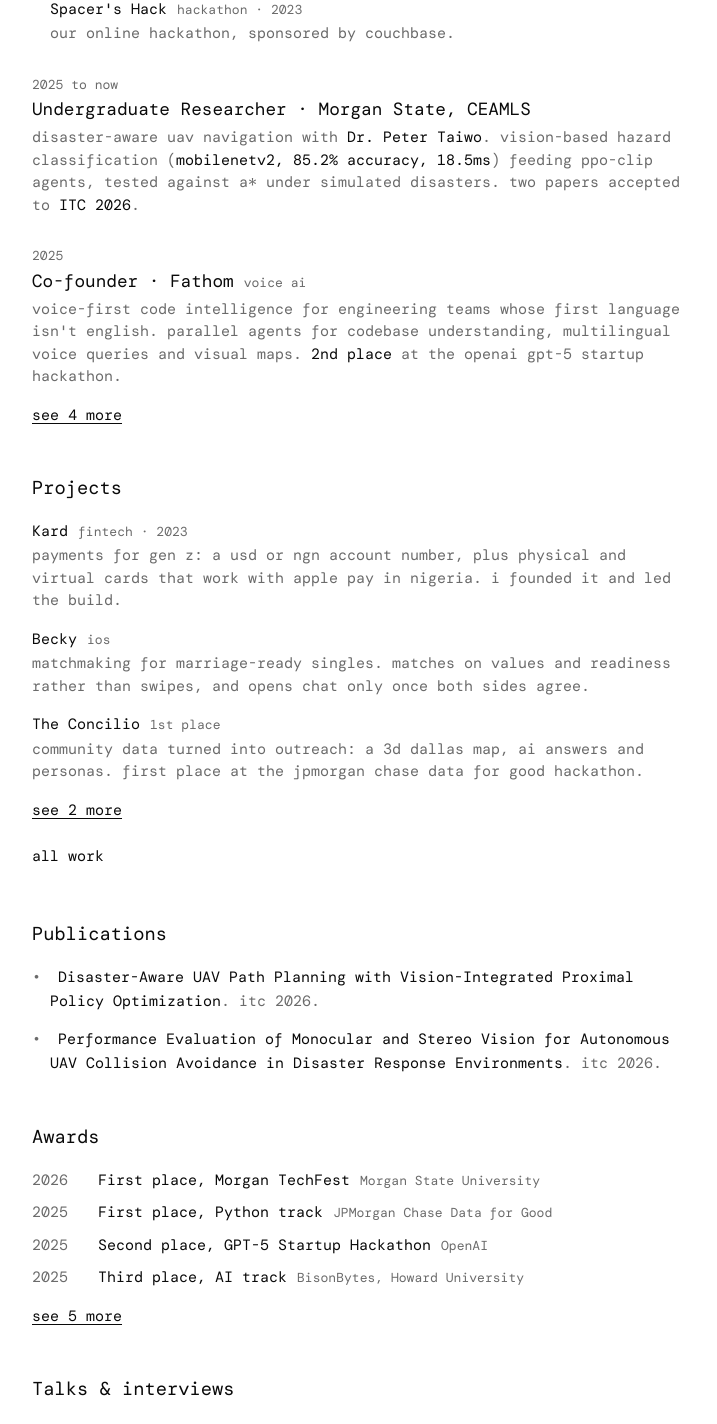
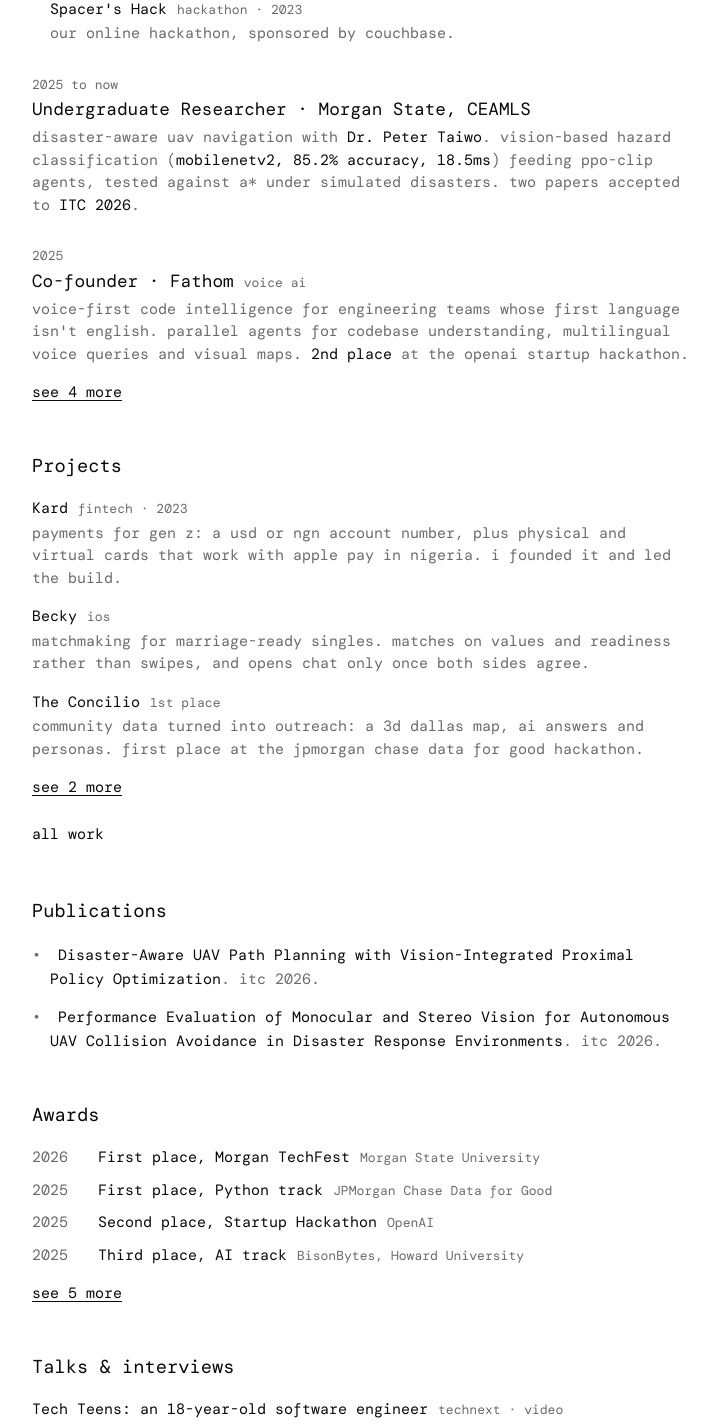
Before and after one commit to clintonimaroo/clinton, a Next.js app: page / in a window 1280 px wide. Shown: the part 912-2336 px from the top of the page, without its empty margins (278-995 px from the left). Built offline with nearby package versions, Linux system fonts and the light colour scheme.

Commit message:
Drop GPT-5 from the OpenAI hackathon mentions

```diff
--- a/src/app/layout.tsx
+++ b/src/app/layout.tsx
@@ -24,7 +24,7 @@ export const viewport: Viewport = {
 const themeScript = `(function(){document.documentElement.dataset.theme='light'})()`
 
 const description =
-  'Clinton Imaro is a Nigerian software engineer, ML engineer, startup founder and product leader based in San Francisco. Co-founded Fathom (2nd place, GPT-5 OpenAI Hackathon). Founded Code Space - 5,000+ members. Former ML Engineer Intern at Apple.'
+  'Clinton Imaro is a Nigerian software engineer, ML engineer, startup founder and product leader based in San Francisco. Co-founded Fathom (2nd place, OpenAI Startup Hackathon). Founded Code Space - 5,000+ members. Former ML Engineer Intern at Apple.'
 
 export const metadata: Metadata = {
   title: 'Clinton Imaro',
@@ -167,7 +167,7 @@ export default function RootLayout({
                 },
               ],
               award: [
-                'GPT-5 OpenAI Startup Hackathon - 2nd Place',
+                'OpenAI Startup Hackathon - 2nd Place',
                 'JPMorgan Data for Good Hackathon 2025 - 1st Place (Python Track)',
                 'Google Hackathon 2024 - 1st Place (AI Track)',
                 'Howard University BisonBytes 2025 - 3rd Place (AI Track)',
--- a/src/app/page.tsx
+++ b/src/app/page.tsx
@@ -71,7 +71,7 @@ const WORK: Role[] = [
       <>
         voice-first code intelligence for engineering teams whose first language isn&apos;t english. parallel agents for
         codebase understanding, multilingual voice queries and visual maps. <span className="em">2nd place</span> at the
-        openai gpt-5 startup hackathon.
+        openai startup hackathon.
       </>
     ),
   },
@@ -159,7 +159,7 @@ const TALKS: { name: string; href: string; tag: string }[] = [
 const AWARDS: { year: string; name: string; by: string }[] = [
   { year: '2026', name: 'First place, Morgan TechFest', by: 'Morgan State University' },
   { year: '2025', name: 'First place, Python track', by: 'JPMorgan Chase Data for Good' },
-  { year: '2025', name: 'Second place, GPT-5 Startup Hackathon', by: 'OpenAI' },
+  { year: '2025', name: 'Second place, Startup Hackathon', by: 'OpenAI' },
   { year: '2025', name: 'Third place, AI track', by: 'BisonBytes, Howard University' },
   { year: '2024', name: 'First place, AI track', by: 'Google Hackathon' },
   { year: '2022', name: 'Most Influential Tech Personality', by: 'Young Africa Choice Award' },
```
